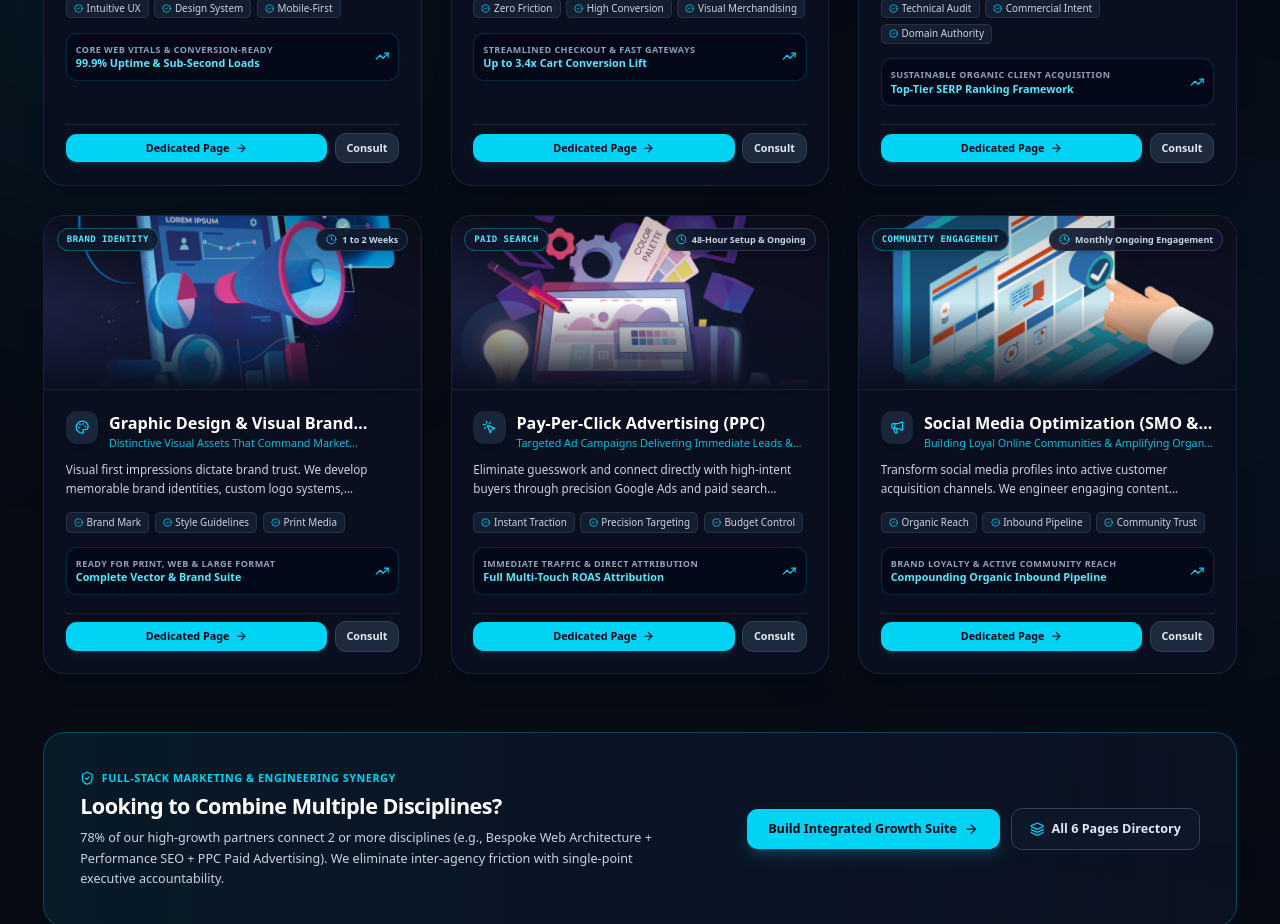
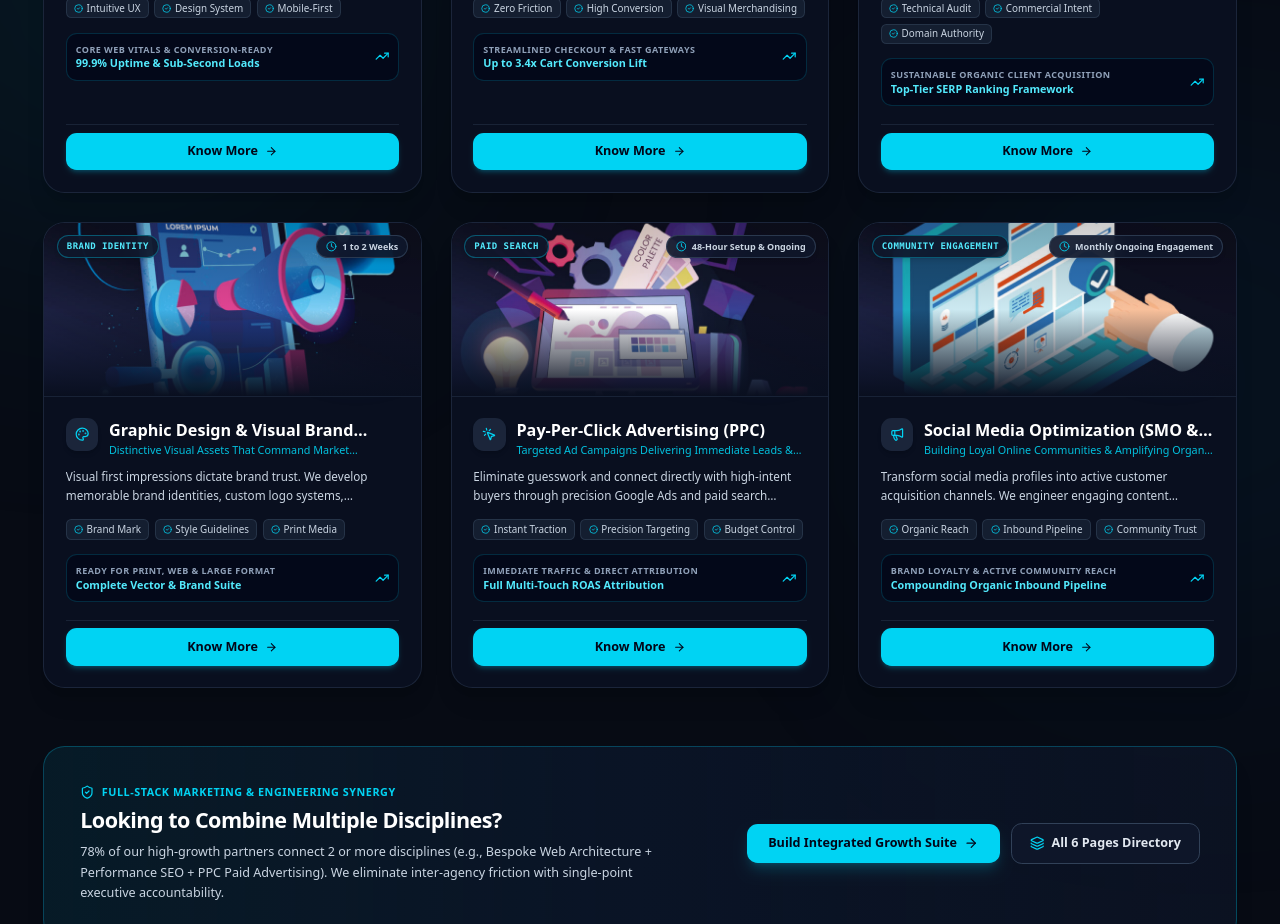
Before and after one commit to ThinkYuvraj/MaketinGlu, a React (Vite) app: page / in a window 1280 px wide. Shown: the part 2040-2964 px from the top of the page. Built offline with nearby package versions, Linux system fonts and the light colour scheme.

Commit message:
refactor: streamline service navigation
Replace secondary consultation buttons with a unified "Know More" action across all service cards to improve user flow. Update documentation to reflect the new navigation structure.

```diff
--- a/src/components/CompanyExpertise.tsx
+++ b/src/components/CompanyExpertise.tsx
@@ -149,7 +149,7 @@ export default function CompanyExpertise({ onOpenConsultation }: CompanyExpertis
 
                     {/* Hover Hint Overlay */}
                     <div className="absolute bottom-3 right-3 opacity-0 group-hover:opacity-100 transition-opacity bg-cyan-400 text-slate-950 text-[11px] font-bold px-2.5 py-1 rounded-md shadow-lg flex items-center gap-1">
-                      <span>View Dedicated Page</span>
+                      <span>Know More</span>
                       <ArrowUpRight className="w-3.5 h-3.5" />
                     </div>
                   </div>
@@ -207,23 +207,16 @@ export default function CompanyExpertise({ onOpenConsultation }: CompanyExpertis
                       </div>
                     </div>
 
-                    {/* Direct Landing Action Bar */}
-                    <div className="pt-2 border-t border-slate-800/80 flex items-center gap-2">
+                    {/* Direct Landing Action Bar: Single Know More Button */}
+                    <div className="pt-2 border-t border-slate-800/80">
                       <button
                         onClick={() => navigateToService(service.id)}
-                        className="flex-1 inline-flex items-center justify-center gap-1.5 px-3.5 py-2 rounded-xl bg-cyan-400 hover:bg-cyan-300 text-slate-950 text-xs font-bold transition-all shadow-md shadow-cyan-400/10 cursor-pointer"
-                        title={`Open full ${service.tabLabel} architecture page`}
+                        className="w-full inline-flex items-center justify-center gap-2 px-4 py-2.5 rounded-xl bg-cyan-400 hover:bg-cyan-300 text-slate-950 text-xs sm:text-sm font-bold transition-all shadow-md shadow-cyan-400/20 cursor-pointer group/btn min-h-[42px]"
+                        title={`Know more about ${service.title}`}
+                        id={`expertise-know-more-${service.id}`}
                       >
-                        <span>Dedicated Page</span>
-                        <ArrowRight className="w-3.5 h-3.5" />
-                      </button>
-
-                      <button
-                        onClick={() => onOpenConsultation(service.title)}
-                        className="px-3 py-2 rounded-xl bg-slate-800 hover:bg-slate-700 text-slate-200 hover:text-white text-xs font-semibold border border-slate-700 transition-all cursor-pointer"
-                        title="Book a free consultation for this service"
-                      >
-                        Consult
+                        <span>Know More</span>
+                        <ArrowRight className="w-3.5 h-3.5 group-hover/btn:translate-x-0.5 transition-transform" />
                       </button>
                     </div>
 
--- a/src/pages/ServicesIndexPage.tsx
+++ b/src/pages/ServicesIndexPage.tsx
@@ -121,22 +121,15 @@ export default function ServicesIndexPage({ onOpenConsultation }: ServicesIndexP
                   </div>
                 </div>
 
-                {/* Card Action Buttons */}
-                <div className="space-y-2 pt-2">
+                {/* Card Action Button: Single Know More Button */}
+                <div className="pt-2">
                   <button
                     onClick={() => navigateToService(service.id)}
-                    className="w-full py-3 px-4 rounded-xl bg-gradient-to-r from-sky-500 to-cyan-400 hover:brightness-110 text-slate-950 font-extrabold text-xs tracking-tight transition-all duration-200 shadow-md shadow-cyan-500/20 flex items-center justify-center gap-2 cursor-pointer min-h-[44px]"
+                    className="w-full py-3 px-4 rounded-xl bg-gradient-to-r from-sky-500 to-cyan-400 hover:brightness-110 text-slate-950 font-extrabold text-xs sm:text-sm tracking-tight transition-all duration-200 shadow-md shadow-cyan-500/20 flex items-center justify-center gap-2 cursor-pointer min-h-[44px] group/btn"
                     id={`services-view-page-${service.id}`}
                   >
-                    <span>View Dedicated {service.tabLabel} Page</span>
-                    <ArrowRight className="w-3.5 h-3.5" />
-                  </button>
-
-                  <button
-                    onClick={() => onOpenConsultation(`Inquiry for ${service.title}`)}
-                    className="w-full py-2.5 px-3 rounded-xl bg-slate-900 hover:bg-slate-800 border border-slate-800 text-slate-300 hover:text-white text-xs font-semibold transition-colors cursor-pointer"
-                  >
-                    Request Free Consultation
+                    <span>Know More</span>
+                    <ArrowRight className="w-3.5 h-3.5 group-hover/btn:translate-x-0.5 transition-transform" />
                   </button>
                 </div>
 
```
Also changed, not shown: 1 other file (tests, documents, lock files or other folders).
